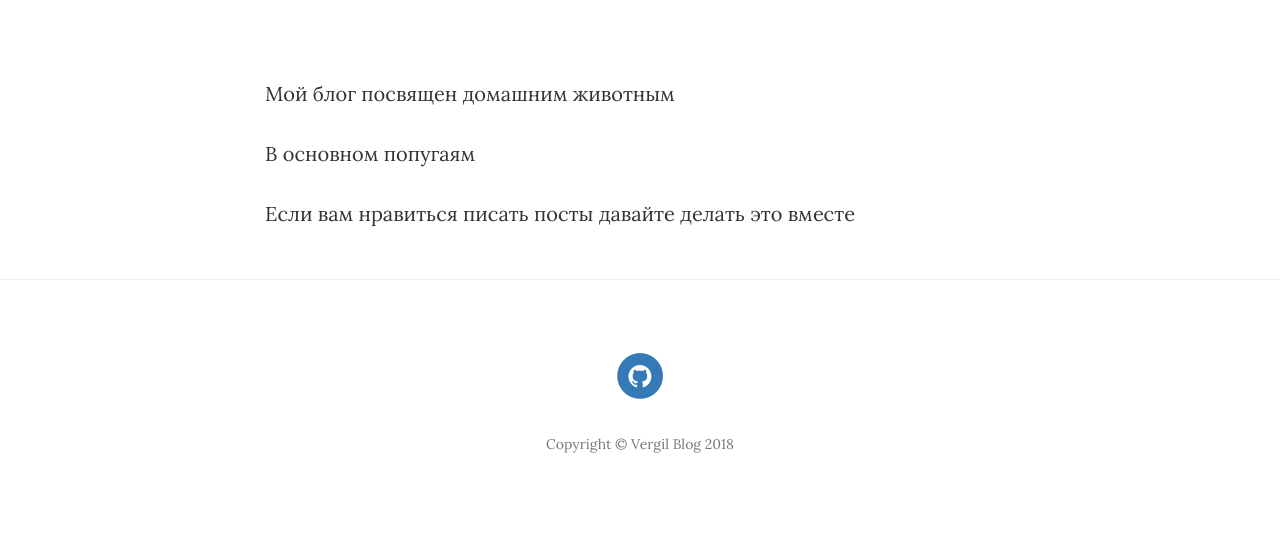
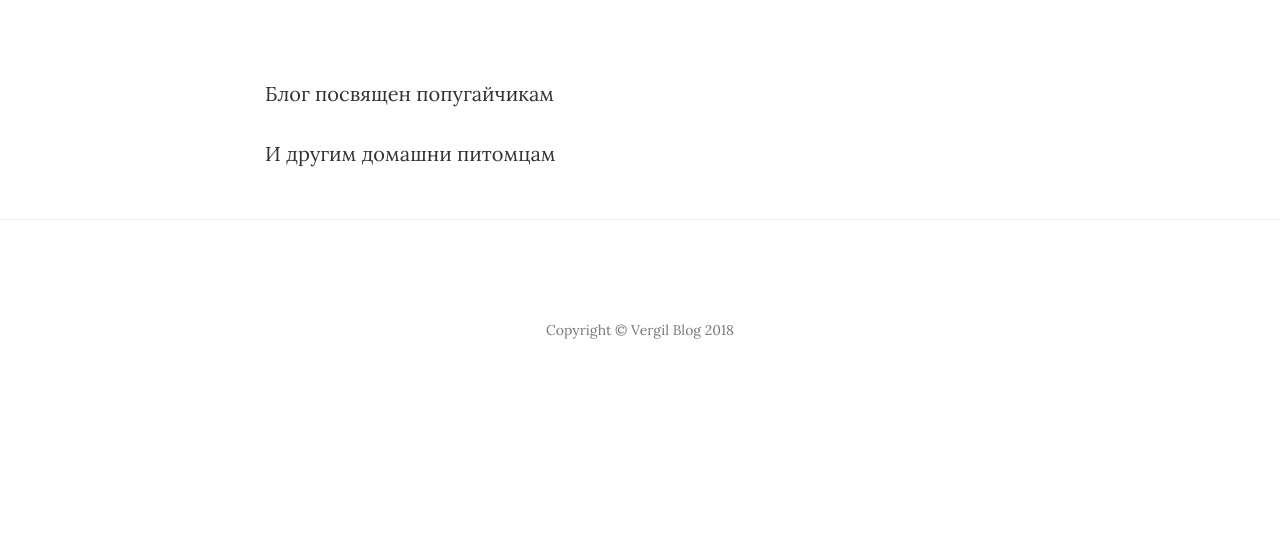
Before and after one commit to DanteOnline/vergil-blog, a Django app: page /about/ in a window 1280 px wide. Shown: the part 249-800 px from the top of the page. Run offline with Django 3.2, Linux system fonts and the light colour scheme; parts of the project's set-up code (start-up, migrations or seed data) failed here and were passed over; some libraries are stand-ins or nearby versions.

Commit message:
correct simple

```diff
--- a/parrot_blog/about_app/templates/about.html
+++ b/parrot_blog/about_app/templates/about.html
@@ -3,9 +3,9 @@
 {% block content %}
     <div class="row">
         <div class="col-lg-8 col-lg-offset-2 col-md-10 col-md-offset-1">
-            <p>Мой блог посвящен домашним животным</p>
-            <p>В основном попугаям</p>
-            <p>Если вам нравиться писать посты давайте делать это вместе</p>
+            <p>Блог посвящен попугайчикам</p>
+            <p>И другим домашни питомцам</p>
+            <p></p>
 
             <!--<div class="animate six">-->
 			<!--<span>Е</span><span>Б</span><span>И</span><span>!</span> &nbsp;-->
--- a/parrot_blog/templates/main.html
+++ b/parrot_blog/templates/main.html
@@ -49,7 +49,7 @@
         <header class="intro-header"
                 style="background-image: {% if page_image_url %} url('{{page_image_url}}')
                 {% else %}
-                url('/static/img/backgrounds/black.jpg/')
+                url('/static/img/backgrounds/violet.jpg/')
                 {% endif %}">
             <!--<canvas id="main" width="800" height="400">-->
             <!--</canvas>-->
@@ -82,16 +82,16 @@
         <div class="container">
             <div class="row">
                 <div class="col-lg-8 col-lg-offset-2 col-md-10 col-md-offset-1">
-                    <ul class="list-inline text-center">
-                        <li>
-                            <a href="#">
-                                <span class="fa-stack fa-lg">
-                                    <i class="fa fa-circle fa-stack-2x"></i>
-                                    <i class="fa fa-github fa-stack-1x fa-inverse"></i>
-                                </span>
-                            </a>
-                        </li>
-                    </ul>
+                    <!--<ul class="list-inline text-center">-->
+                        <!--<li>-->
+                            <!--<a href="#">-->
+                                <!--<span class="fa-stack fa-lg">-->
+                                    <!--<i class="fa fa-circle fa-stack-2x"></i>-->
+                                    <!--<i class="fa fa-github fa-stack-1x fa-inverse"></i>-->
+                                <!--</span>-->
+                            <!--</a>-->
+                        <!--</li>-->
+                    <!--</ul>-->
                     <p class="copyright text-muted">Copyright &copy; Vergil Blog {% now "Y" %}</p>
                 </div>
             </div>
```
Also changed, not shown: parrot_blog/main_app/views.py (+8 -8 lines), parrot_blog/user_app/views.py (+10 -0 lines), parrot_blog/static/img/backgrounds/all_parrots.jpg (deleted), parrot_blog/static/img/backgrounds/all_parrots_black.jpg (deleted), parrot_blog/static/img/backgrounds/blue.jpg (added), parrot_blog/static/img/backgrounds/coc.png (deleted), 4 other files.
